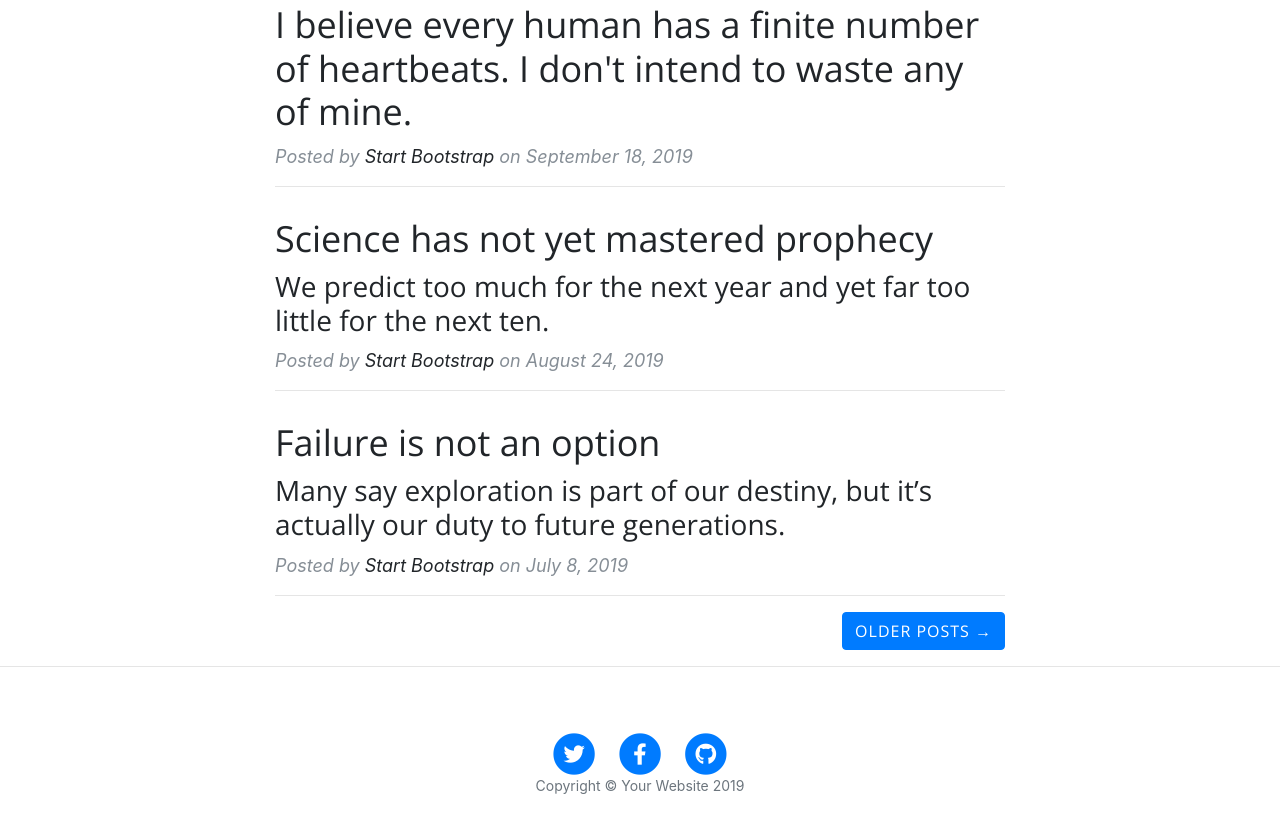
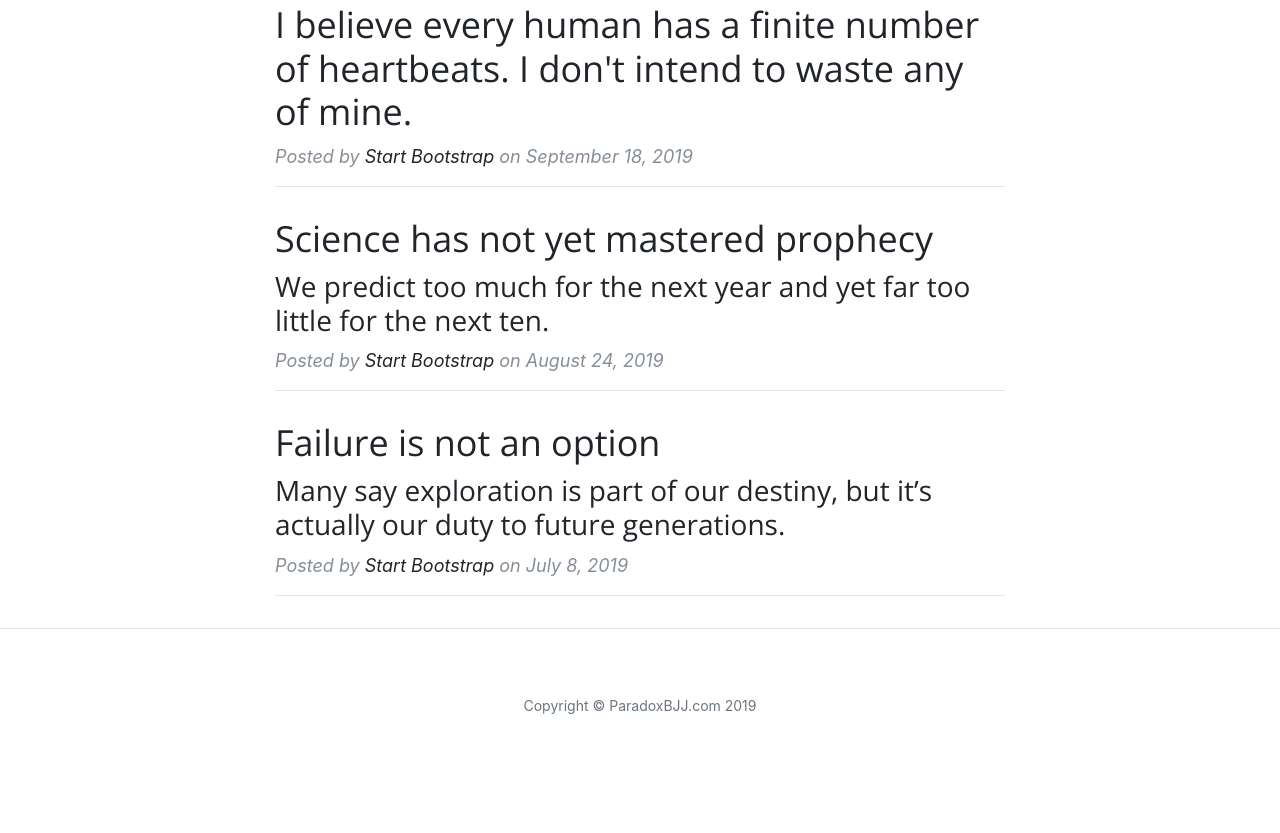
Before and after one commit to tzourg1/tzourg1.github.io, a website: page startbootstrap-clean-blog-gh-pages/index.html in a window 1280 px wide. Shown: the part 879-1712 px from the top of the page. After the commit the page ends 1660 px from the top, so only its background shows below. Drawn offline with nearby package versions, Linux system fonts and the light colour scheme; files that its build step writes are made by us from their sources; files whose address does not match are found by name.

Commit message:
Update index.html

```diff
--- a/startbootstrap-clean-blog-gh-pages/index.html
+++ b/startbootstrap-clean-blog-gh-pages/index.html
@@ -53,12 +53,12 @@
       <div class="collapse navbar-collapse" id="navbarResponsive">
         <ul class="navbar-nav ml-auto">
           <li class="nav-item active">
-            <a class="nav-link" href="#">Home
-              <span class="sr-only">(current)</span>
+            <a class="nav-link" href="https://tzourg1.github.io/">Home
             </a>
           </li>
           <li class="nav-item">
             <a class="nav-link" href="#">Articles</a>
+                          <span class="sr-only">(current)</span>
           </li>
           <li class="nav-item">
             <a class="nav-link" href="#">Fun Stuff</a>
@@ -147,9 +147,6 @@
         </div>
         <hr>
         <!-- Pager -->
-        <div class="clearfix">
-          <a class="btn btn-primary float-right" href="#">Older Posts &rarr;</a>
-        </div>
       </div>
     </div>
   </div>
@@ -161,33 +158,7 @@
     <div class="container">
       <div class="row">
         <div class="col-lg-8 col-md-10 mx-auto">
-          <ul class="list-inline text-center">
-            <li class="list-inline-item">
-              <a href="#">
-                <span class="fa-stack fa-lg">
-                  <i class="fas fa-circle fa-stack-2x"></i>
-                  <i class="fab fa-twitter fa-stack-1x fa-inverse"></i>
-                </span>
-              </a>
-            </li>
-            <li class="list-inline-item">
-              <a href="#">
-                <span class="fa-stack fa-lg">
-                  <i class="fas fa-circle fa-stack-2x"></i>
-                  <i class="fab fa-facebook-f fa-stack-1x fa-inverse"></i>
-                </span>
-              </a>
-            </li>
-            <li class="list-inline-item">
-              <a href="#">
-                <span class="fa-stack fa-lg">
-                  <i class="fas fa-circle fa-stack-2x"></i>
-                  <i class="fab fa-github fa-stack-1x fa-inverse"></i>
-                </span>
-              </a>
-            </li>
-          </ul>
-          <p class="copyright text-muted">Copyright &copy; Your Website 2019</p>
+          <p class="copyright text-muted">Copyright &copy; ParadoxBJJ.com 2019</p>
         </div>
       </div>
     </div>
```
